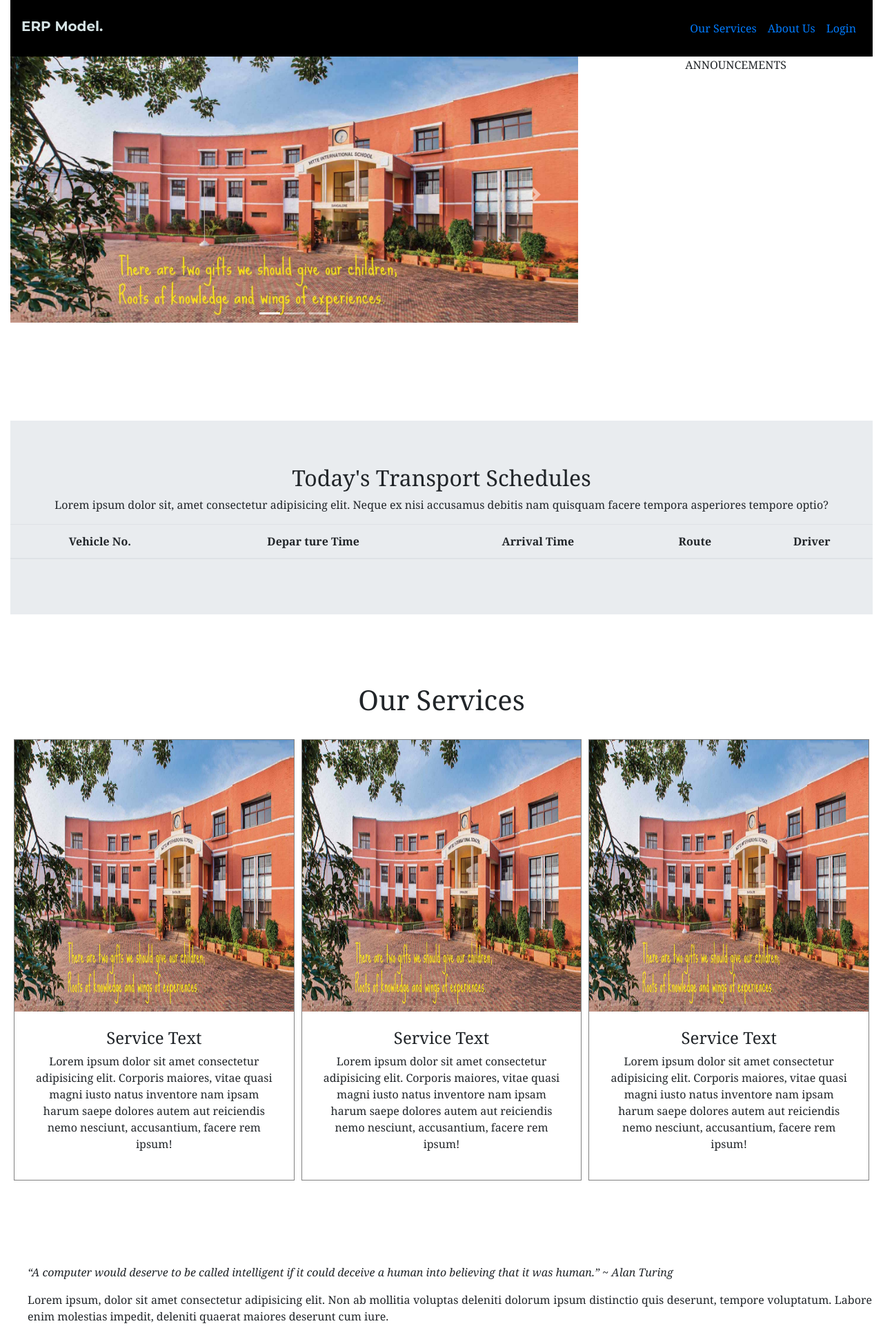
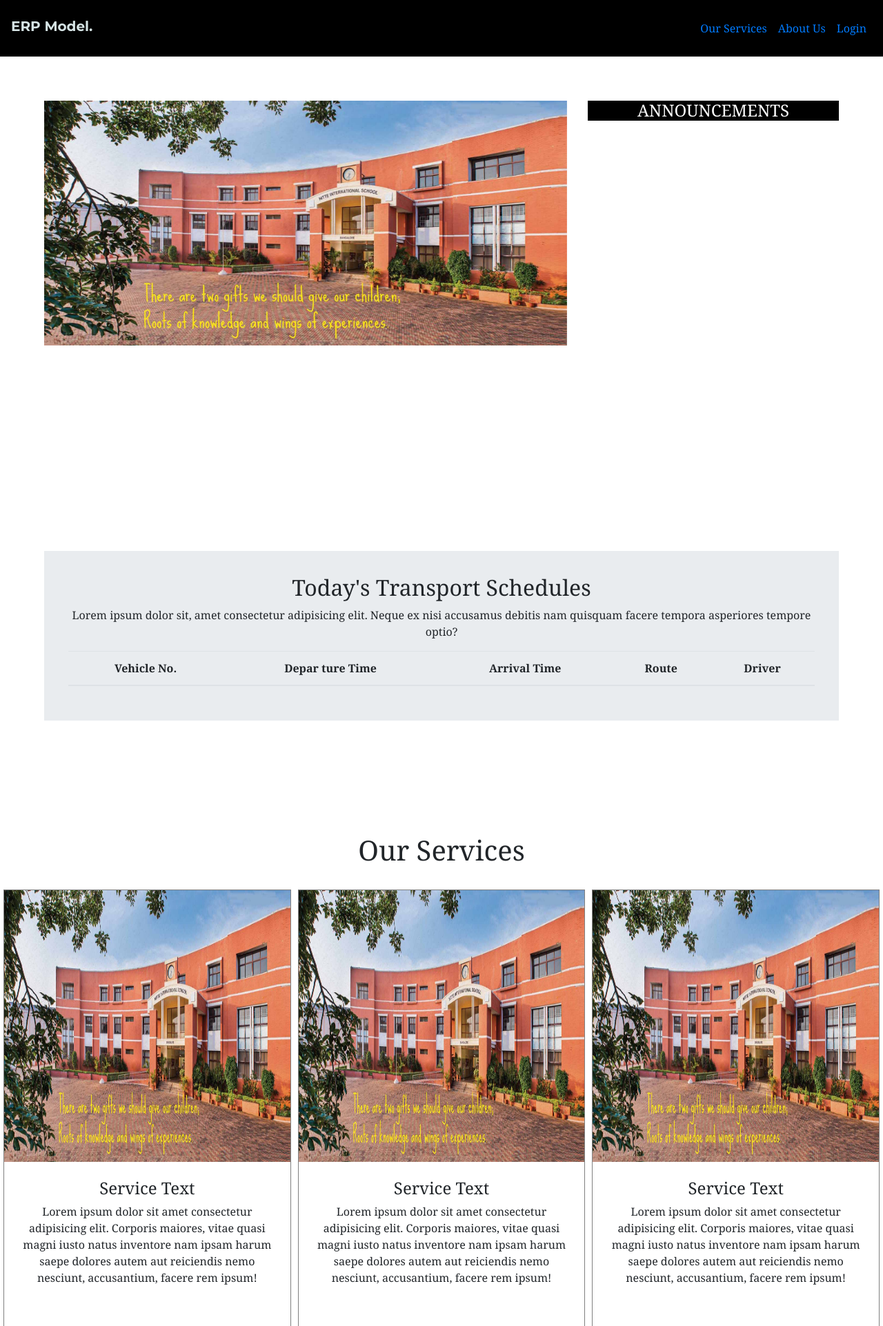
Before and after one commit to gyrodope69/school-management-website, a PHP site: page /school-management-website/ in a window 1280 px wide. Shown: the top 1923 px of the page at 69% size. Run offline with PHP 8.4, Linux system fonts and the light colour scheme; data comes from the database, SQL or seed files in the repository; lists and menus that the app fills with data are empty.

Commit message:
Update index.php

```diff
--- a/index.php
+++ b/index.php
@@ -17,40 +17,55 @@
         <script src="https://cdn.jsdelivr.net/npm/bootstrap@4.6.1/dist/js/bootstrap.bundle.min.js"></script>
         <script src="https://ajax.googleapis.com/ajax/libs/jquery/3.6.0/jquery.min.js"></script>
         <link rel="stylesheet" href="https://cdnjs.cloudflare.com/ajax/libs/font-awesome/4.7.0/css/font-awesome.min.css">
+        <style type="text/css">
+
+
+            .mt-5 {
+               margin-top:0;
+            }
+    </style>
     </head>
 
 <body>
-    <div class="container-fluid text-center">
+    <div class="container-fluid text-center" style="padding:0;">
 
         <?php include("./includes/header.php") ?>
 
-        <div class="row">
+        <div class="row" style="padding: 5%";>
+
+
             <div class="wrapper col-12 col-sm-12 col-lg-8">
-                <div id="carousel-update" class="carousel slide" data-ride="carousel">
-                    <ul class="carousel-indicators">
-                        <li data-target="#carousel-update" data-slide-to="0" class="active"></li>
-                        <li data-target="#carousel-update" data-slide-to="1"></li>
-                        <li data-target="#carousel-update" data-slide-to="2"></li>
-                    </ul>
-                    <div class="carousel-inner">
-                        <div class="carousel-item active">
+                <div id="carousel-update" class="carousel slide" data-ride="carousel" data-interval="3000" data-pause="hover">
+
+                     <div class="carousel-inner" >
+
+
+
+                        <div class="carousel-item active ">
                         <img src="./assets/vendor/slideshow-img-1.jpg" alt="School Preview">
                         </div>
+
+                        <div class="carousel-item ">
+                        <img src="./assets/vendor/slideshow-img-1.jpg" alt="School Preview">
                         </div>
-                    <a class="carousel-control-prev" href="#carousel-update" data-slide="prev">
-                        <span class="carousel-control-prev-icon"></span>
-                    </a>
-                    <a class="carousel-control-next" href="#carousel-update" data-slide="next">
-                        <span class="carousel-control-next-icon"></span>
-                    </a>
+
+
+
+                     </div>
+
+
+
                 </div>
             </div>
-            <div class="announcements col-12 col-sm">
-                <div class="text-center">
-                    <p>ANNOUNCEMENTS</p>
+
+
+
+            <div class="announcements col-12 col-sm" >
+                <div class="text-center"style="background-color:black;color:#fff;">
+                    <h4>ANNOUNCEMENTS</h4>
                 </div>
-                <ul id="notice" class="text-center p-3">
-                <marquee direction="up" behavior="scroll-alternate" loop="">
+                <ul id="notice" class="text-center p-3" >
+                <marquee direction="up" scrollamount="3" behavior="scroll-alternate" loop="" >
                     <?php
                     $announcements_query = "SELECT * FROM announcements WHERE active = 1 ORDER BY announcement_id ASC";
                     $response = mysqli_query($conn, $announcements_query);
@@ -73,10 +88,13 @@
                     </marquee>
                 </ul>
             </div>
+
+
         </div>
         <br>
 
-        <div class="jumbotron jumbotron-fluid mt-5">
+        <div class="jumbotron jumbotron-fluid mt-5 " id="hi" style="padding:5%; background-color: white;">
+            <div class="check" style="padding:3%; background-color: #e9ecef;">
                 <h2>Today's Transport Schedules</h2>
                 <p>Lorem ipsum dolor sit, amet consectetur adipisicing elit. Neque ex nisi accusamus debitis nam quisquam facere tempora asperiores tempore optio?</p>
                 <?php
@@ -129,6 +147,7 @@
                         </table>
                     ";
                 ?>
+            </div>
         </div>
 
         <div class="service-container" id="our-services">
```
Lines whose indentation alone changed are shown as unchanged.
